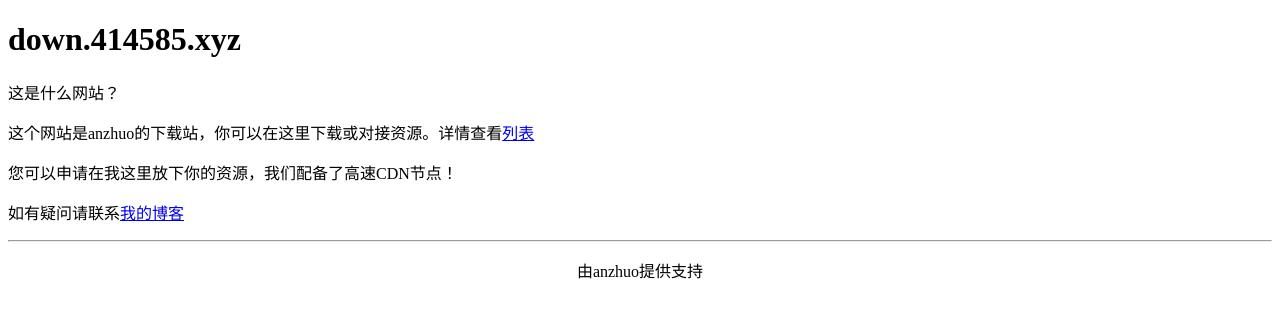
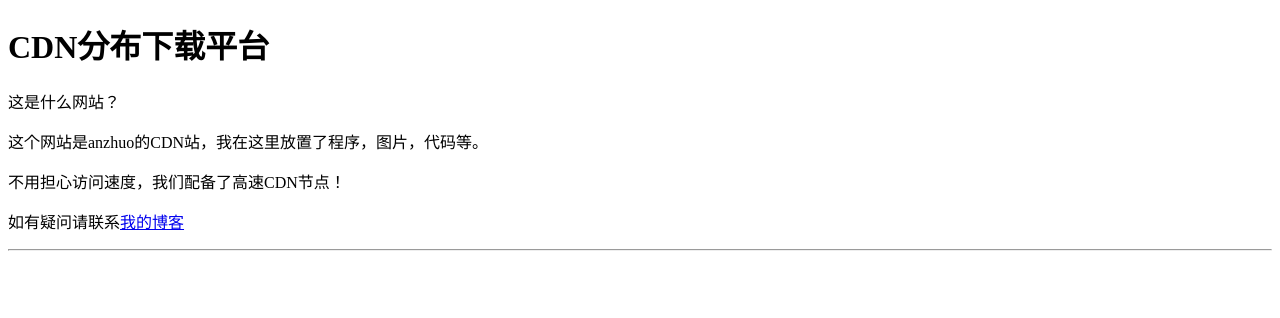
Before and after one commit to anzhuo114514/down, a plain HTML site: page index.html in a window 1280 px wide. Drawn offline with Linux system fonts and the light colour scheme.

Commit message:
Update index.html

```diff
--- a/index.html
+++ b/index.html
@@ -3,15 +3,14 @@
 <head>
     <meta charset="UTF-8">
     <meta name="viewport" content="width=device-width, initial-scale=1.0">
-    <title>高速下载</title>
+    <title>CDN</title>
 </head>
 <body>
-<h1>down.414585.xyz</h1>
+<h1>CDN分布下载平台</h1>
 <p>这是什么网站？</p>
-<p>这个网站是anzhuo的下载站，你可以在这里下载或对接资源。详情查看<a href="https://view.officeapps.live.com/op/view.aspx?src=https://down.414585.xyz/tree.xlsx">列表</a><p>
-<p>您可以申请在我这里放下你的资源，我们配备了高速CDN节点！</p>
+<p>这个网站是anzhuo的CDN站，我在这里放置了程序，图片，代码等。<p>
+<p>不用担心访问速度，我们配备了高速CDN节点！</p>
 <p>如有疑问请联系<a href="https://blog.414585.xyz/">我的博客</a></p>
 <hr>
-<p align="center">由anzhuo提供支持</p>
 </body>
 </html>
```
